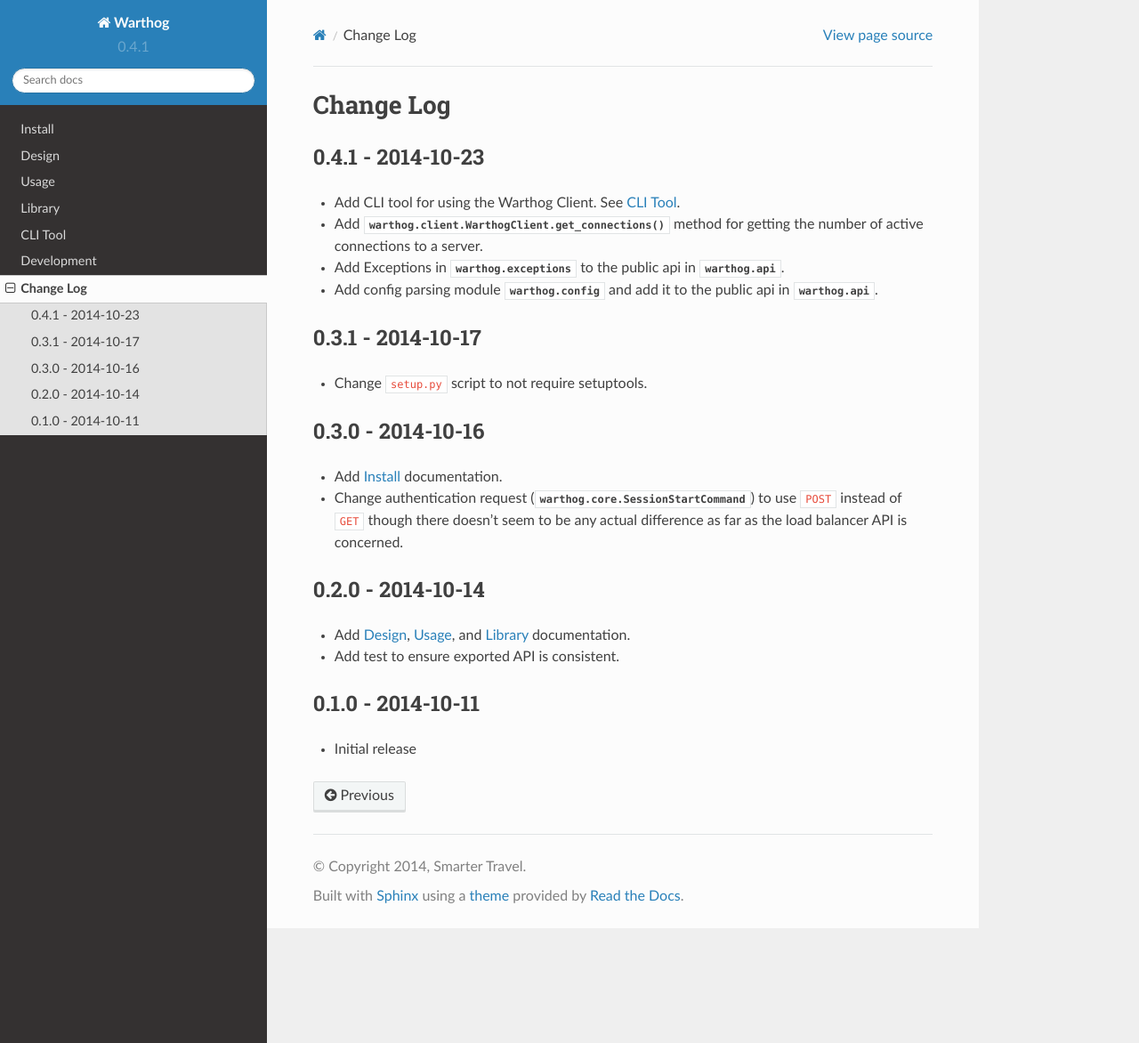
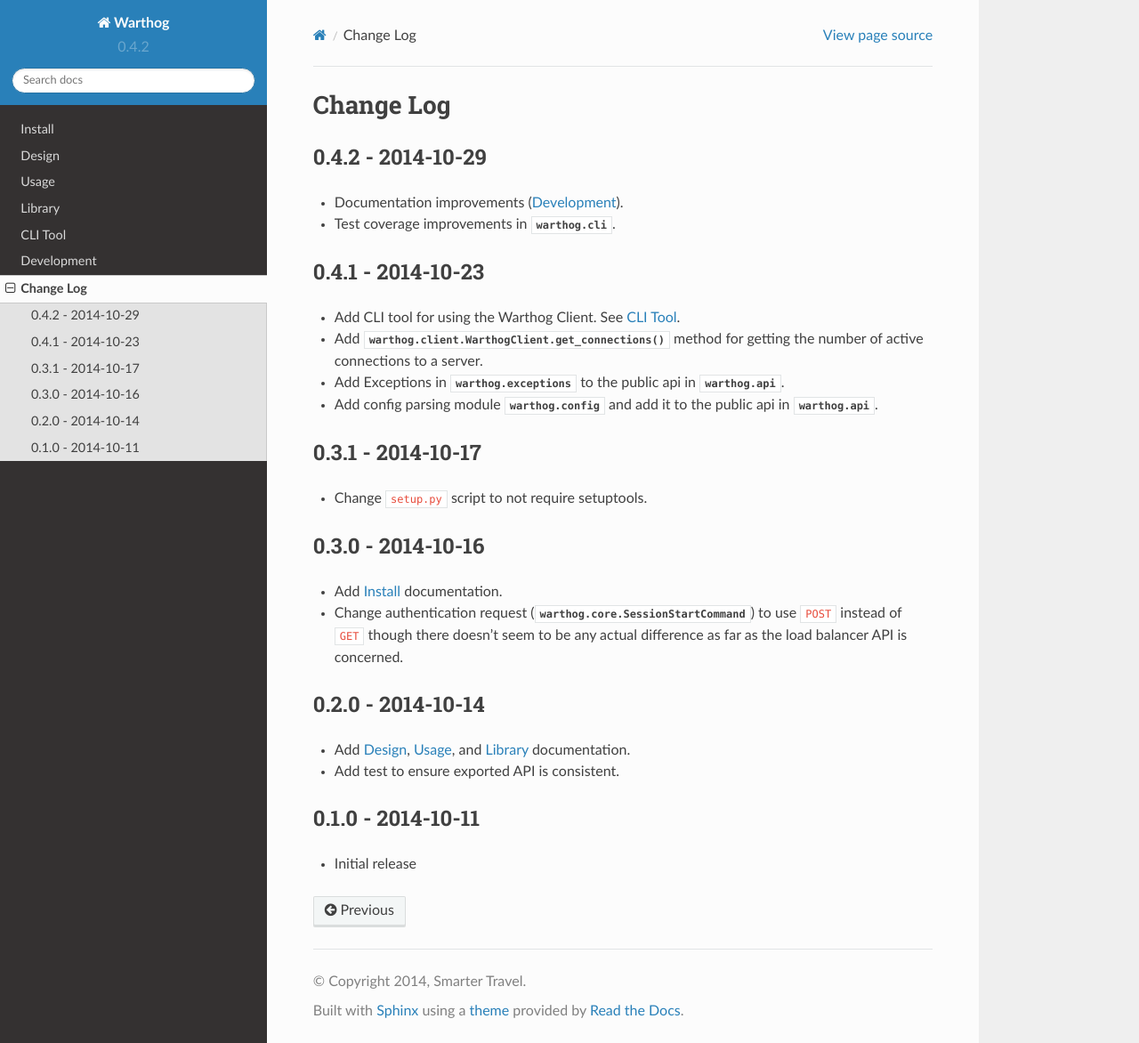
Before and after one commit to smarter-travel-media/warthog, a Sphinx documentation site: the page built from doc/source/changes.rst, in a window 1280 px wide and 1172 px high. Shown: the whole window at 89% size. Built offline with Sphinx 7.4.7 and the Read the Docs theme 2.0.0, drawn with Linux system fonts in a browser that asks for light colours.

Commit message:
Changelog and version bump for 0.4.2

```diff
--- a/doc/source/changes.rst
+++ b/doc/source/changes.rst
@@ -1,5 +1,10 @@
 Change Log
 ==========
+
+0.4.2 - 2014-10-29
+------------------
+* Documentation improvements (:doc:`dev`).
+* Test coverage improvements in :mod:`warthog.cli`.
 
 0.4.1 - 2014-10-23
 ------------------
--- a/warthog/__init__.py
+++ b/warthog/__init__.py
@@ -13,4 +13,4 @@ warthog
 
 """
 
-__version__ = '0.4.1'
+__version__ = '0.4.2'
```
